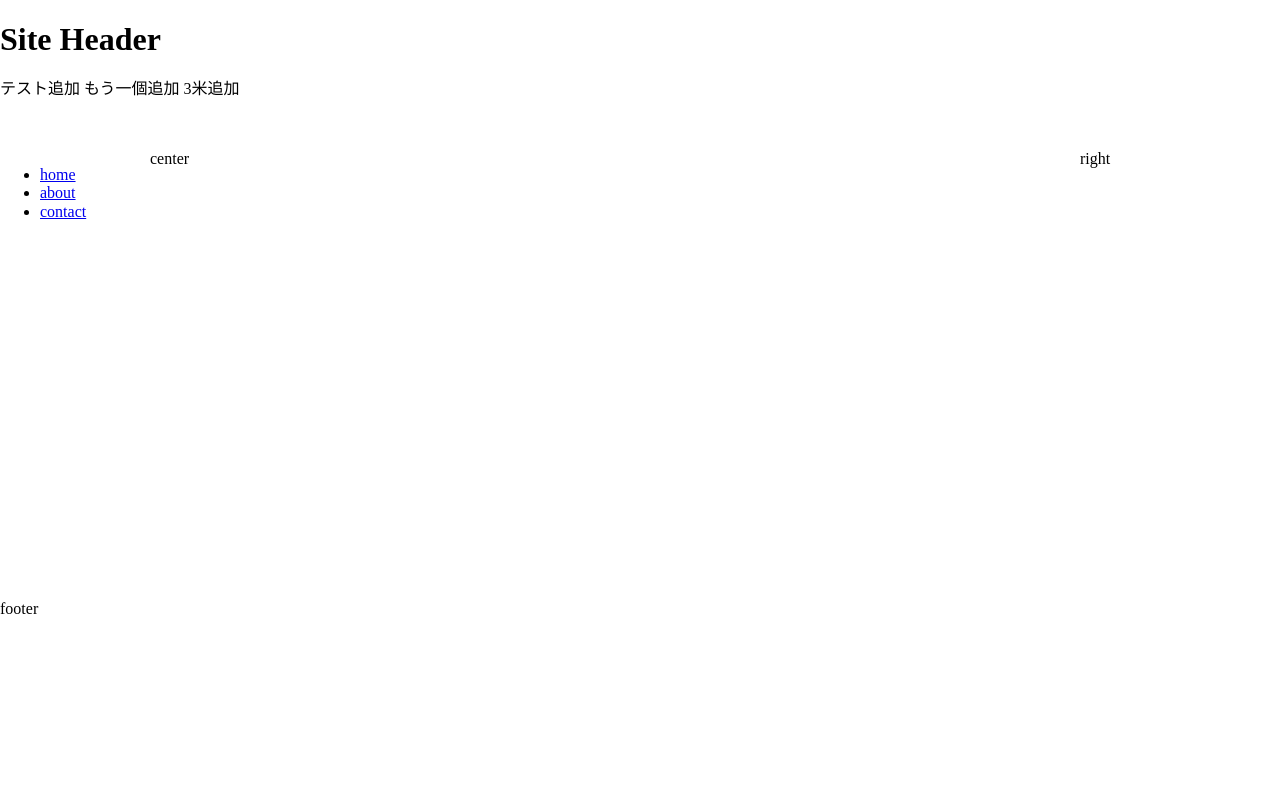
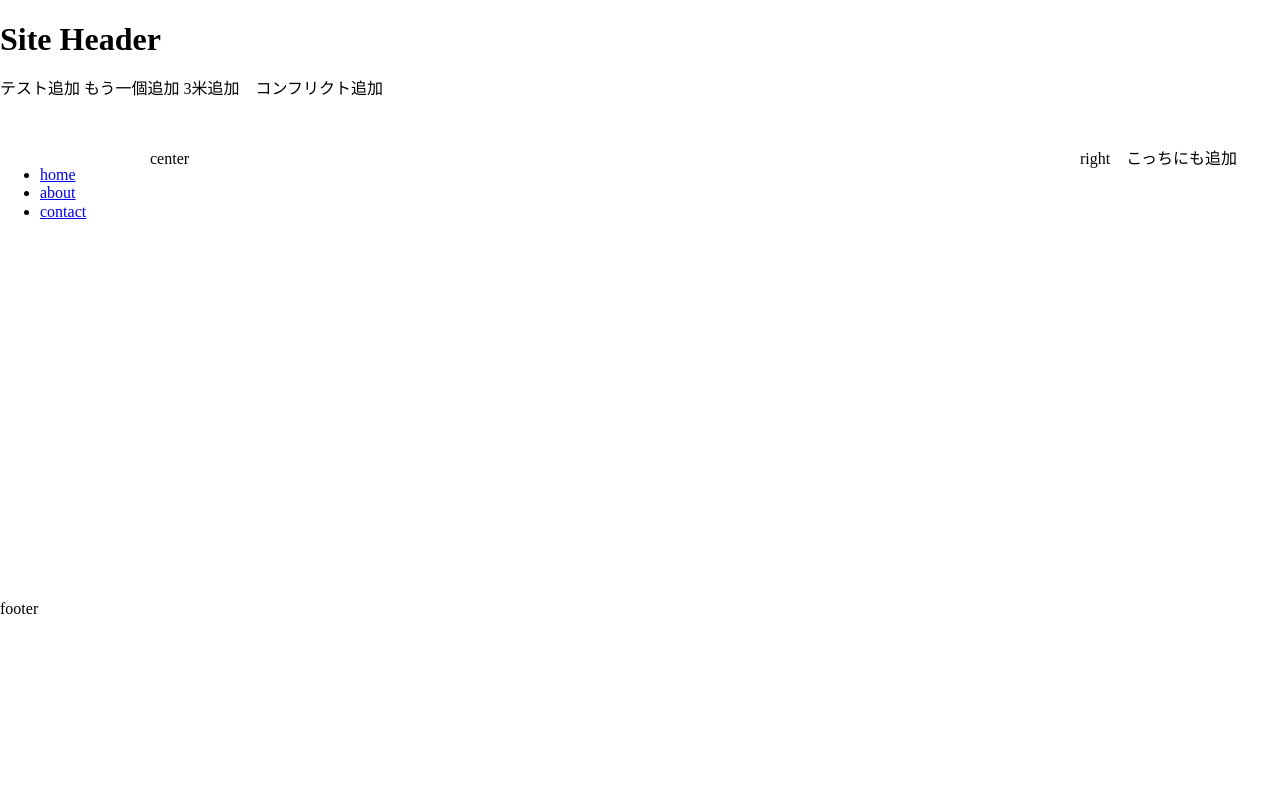
Before and after one commit to abekenji-se/template, a plain HTML site: page index.html in a window 1280 px wide. Drawn offline with nearby package versions, Linux system fonts and the light colour scheme.

Commit message:
コンフリクトを追加

```diff
--- a/cmn/css/styles.css
+++ b/cmn/css/styles.css
@@ -1,5 +1,7 @@
 @charset "utf-8";
 @import url(https://fonts.googleapis.com/earlyaccess/notosansjapanese.css);
+
+/* 適当に追加　コンフリクトのコミット */
 
 body {
   /* width: 800px; */
--- a/index.html
+++ b/index.html
@@ -16,7 +16,7 @@
   <body class="">
     <header>
       <h1>Site Header</h1>
-      テスト追加 もう一個追加 3米追加
+      テスト追加 もう一個追加 3米追加　コンフリクト追加
     </header>
 
     <div class="layout_wrapper">
@@ -28,7 +28,7 @@
         </ul>
       </nav>
       <main>center</main>
-      <aside>right</aside>
+      <aside>right　こっちにも追加</aside>
     </div>
 
     <footer>footer</footer>
```
